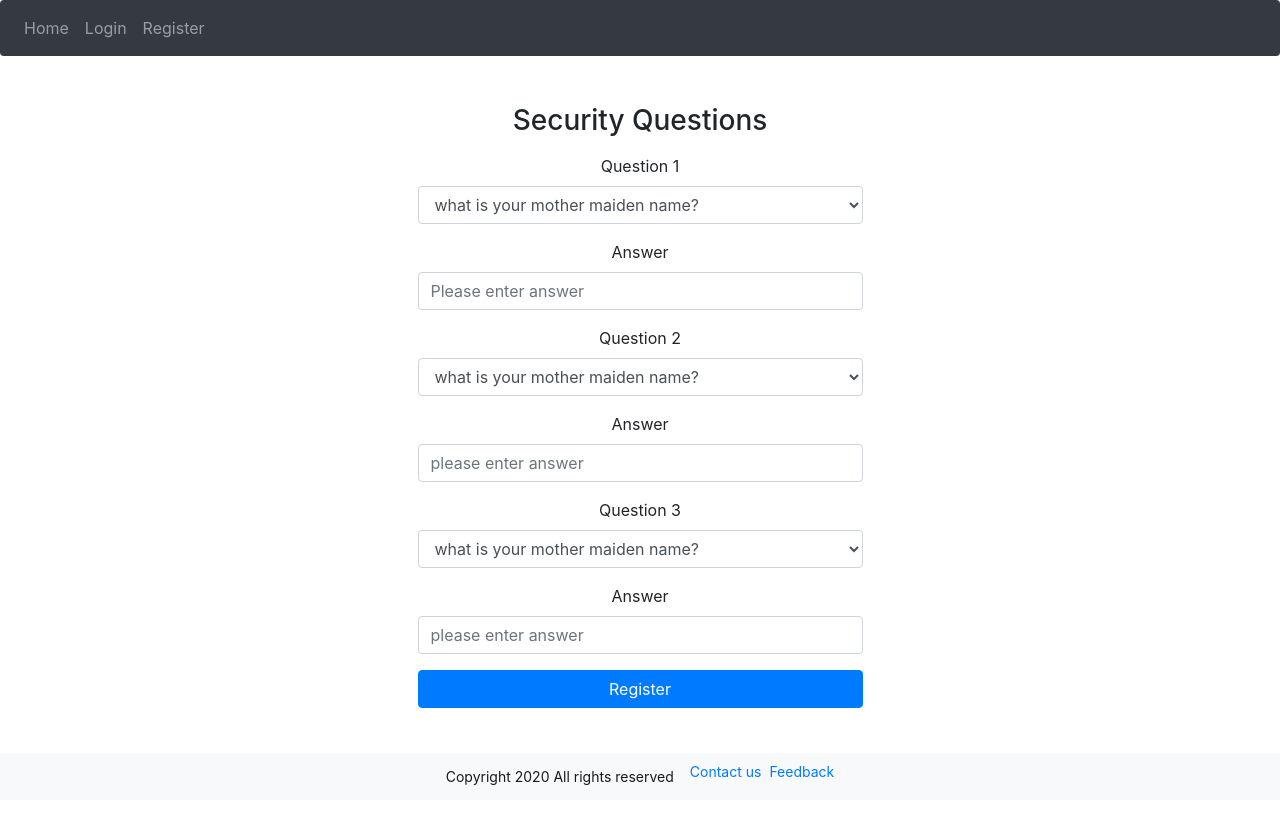
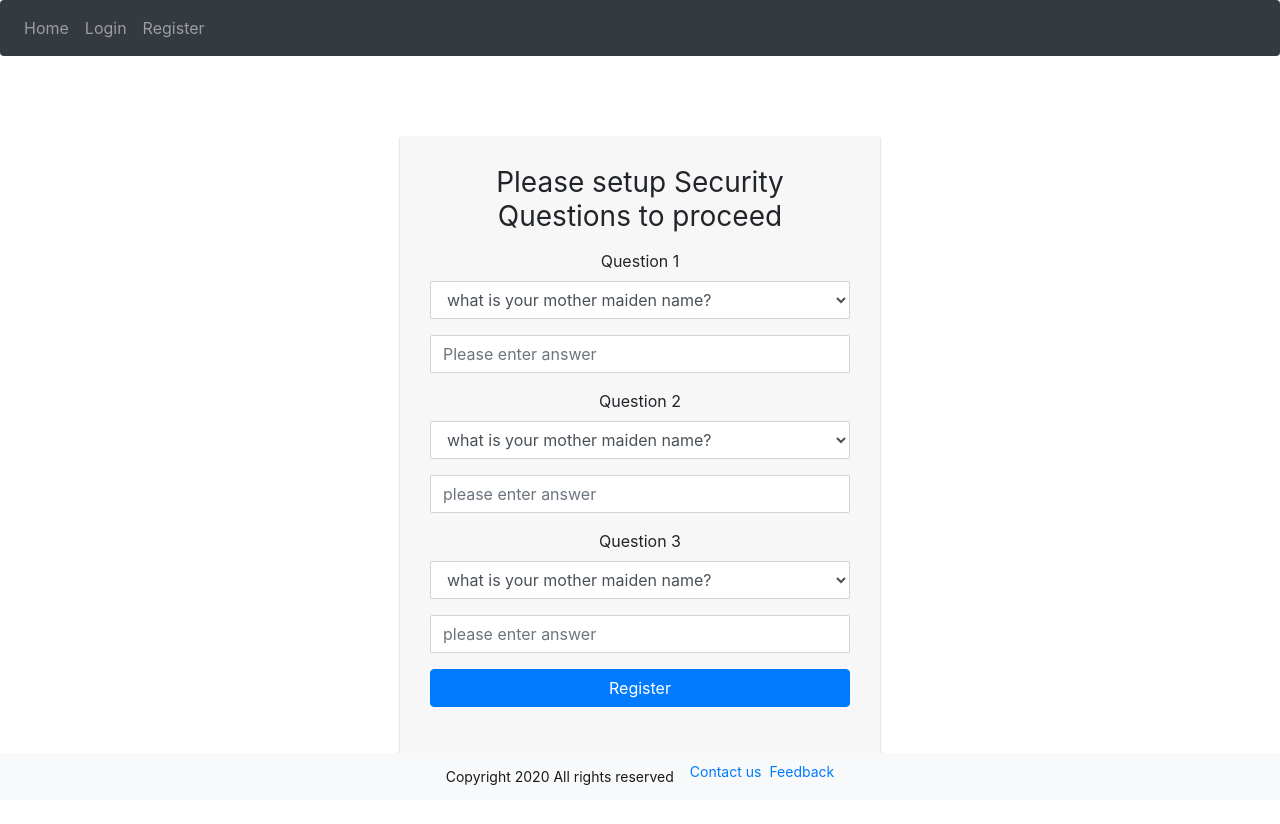
Before and after one commit to Ramprasath-Meganathan/CloudPlumbingSystem, a React (Create React App) app: page /securityquestions in a window 1280 px wide. Shown: the top 824 px of the page. Before the commit the page ends 800 px from the top, so only its background shows below. Built offline with nearby package versions, Linux system fonts and the light colour scheme.

Commit message:
designed securityquestions page and performed validations on it

```diff
--- a/src/App.css
+++ b/src/App.css
@@ -53,31 +53,27 @@
   align-items: center;
 }
 
-.register {
+.paneldesign {
   width: 480px;
   margin: 80px auto;
 }
-.register form {
+.paneldesign form {
   margin-bottom: 15px;
   background: #f7f7f7;
   box-shadow: 0px 2px 2px rgba(0, 0, 0, 0.3);
   padding: 30px;
 }
-
-.login {
-  width: 480px;
-  margin: 80px auto;
+.paneldesign h2 {
+  margin: 0 0 20px;
 }
-.login form {
-  margin-bottom: 15px;
-  background: #f7f7f7;
-  box-shadow: 0px 2px 2px rgba(0, 0, 0, 0.3);
-  padding: 30px;
+.form-control, .button {
+  min-height: 38px;
+  border-radius: 2px;
 }
 
 @media all and (max-width:480px)
 {
-  .feedback {
+  .paneldesign {
     width: 330px;
     margin: 55px auto;
   }
@@ -91,9 +87,13 @@
     font-size: 10pt;
   }
 
-  .login > p > p{
-    color:red;
-    font-size: 10pt;
-  }
+
 
 }
+.paneldesign > p > p{
+  color:red;
+  font-size: 10pt;
+}
+.footerStyle{
+  font-size:10px
+}
--- a/src/Components/Footer.js
+++ b/src/Components/Footer.js
@@ -6,8 +6,8 @@ class Footer extends Component
 render()
 {
     return(
-<nav class="navbar fixed-bottom navbar-light bg-light rowCenter">
-<div class="row">
+<nav className="navbar fixed-bottom navbar-light bg-light rowCenter">
+<div className="row">
   <a className="navbar-brand d-flex justify-content-center" href="#" style={footerStyle}>Copyright 2020 All rights reserved</a>
   <a href="/notfound" className="navbar-primary d-flex justify-content-center" style={footerStyle}>Contact us </a>
   <span className="px-1"/>
--- a/src/Components/Login.js
+++ b/src/Components/Login.js
@@ -48,7 +48,7 @@ class Login extends Component {
     render() {
         const { errors } = this.state;
         return (
-                    <div className="login">
+                    <div className="paneldesign">
                         <form noValidate onSubmit={this.onSubmit}>
                             <h2 className="h3 mb-3 font-weight-normal text-center">
                                 Please sign in
--- a/src/Components/Navbar.js
+++ b/src/Components/Navbar.js
@@ -48,7 +48,7 @@ class Navbar extends Component {
                     aria-controls="navbar1"
                     aria-expanded="false"
                     aria-label="Toggle navigation">
-                    <span className="navbar-toggle-icon"></span>
+                    <span className="navbar-toggler-icon"></span>
                 </button>
                 <div className="collapse navbar-collapse justify-content md-center"
                     id="navbar1">
--- a/src/Components/SecurityQuestions.js
+++ b/src/Components/SecurityQuestions.js
@@ -3,34 +3,48 @@ import { getUserDetails } from './UserFunctions'
 
 class SecurityQuestions extends Component {
 
-    constructor() {
-        super()
+    constructor(props) {
+        super(props)
         this.state = {
-            questions:[],
+            questions: [],
+            securityqa: [],
+            'question1': 'what is your mother maiden name?',
             'answer1': '',
+            'question2': 'what is your mother maiden name?',
             'answer2': '',
+            'question3': 'what is your mother maiden name?',
             'answer3': '',
-            role: 'student',
             errors: []
         }
         this.onChange = this.onChange.bind(this)
-        // this.onSubmit = this.onSubmit.bind(this)
+        this.onSubmit = this.onSubmit.bind(this)
 
     }
     onChange(e) {
         this.setState({ [e.target.name]: e.target.value })
     }
+
+    onSubmit(e) {
+        e.preventDefault()
+        const errors = validate(this.state)
+        if (errors.length > 0) {
+            this.setState({ errors });
+            setTimeout(() => { this.setState({ errors: [] }) }, 3000);
+        }
+        else {
+            console.log('user registered')
+        }
+    }
     componentDidMount() {
         this.setState({
             questions: [
-                {id: 'question1', name: 'what is your mother maiden name?'},
-                {id: 'question2', name: 'what is the name of your first pet?'},
-                {id: 'question3', name: 'what is the name of the place you like?'},
-                {id: 'question3', name: 'In what town or city was your first full time job?'},
-                {id: 'question3', name: 'What primary school did you attend?'},
+                { id: 'option1', name: 'what is your mother maiden name?' },
+                { id: 'option2', name: 'what is the name of your first pet?' },
+                { id: 'option3', name: 'what is the name of the place you like?' },
+                { id: 'option4', name: 'In what town or city was your first full time job?' },
+                { id: 'option5', name: 'What primary school did you attend?' },
             ]
         });
-
     }
 
     render() {
@@ -40,30 +54,22 @@ class SecurityQuestions extends Component {
         let questionsList = questions.length > 0
             && questions.map((item, i) => {
                 return (
-			<option key={i} value={item.id}>{item.name}</option>
+                    <option key={i} value={item.name}>{item.name}</option>
                 )
             }, this);
         return (
-            <div className="container">
-                <div className="row">
-                    <div className="col-md-5 mt-5 mx-auto">
+            <div className="paneldesign">
                 <form noValidate onSubmit={this.onSubmit}>
-                            <h1 className="h3 mb-3 front-weight-normal">
-                                Security Questions
-                        </h1>
+                    <h3 className="h3 mb-3 font-weight-normal">
+                        Please setup Security Questions to proceed
+                        </h3>
                     <div className="form-group">
                         <label>Question 1</label>
-                                <select className="form-control">
+                        <select className="form-control" defaultValue={this.state.question1}
+                            value={this.state.question1} onChange={this.onChange} name="question1">
                             {questionsList}</select>
-                                {/* <select defaultValue={this.state.role} onChange={this.onChange} className="form-control">
-                                    <option value="aws">student</option>
-                                    <option value="staff">staff</option>
-                                </select> */}
-                                {/* {errors.role &&
-                                    <span className='error'>{errors.role}</span>} */}
                     </div>
                     <div className="form-group">
-                                <label htmlFor="answer1">Answer</label>
                         <input type="text" className="form-control"
                             name="answer1"
                             placeholder="Please enter answer"
@@ -72,28 +78,28 @@ class SecurityQuestions extends Component {
                     </div>
                     <div className="form-group">
                         <label>Question 2</label>
-                                <select className="form-control">
+                        <select className="form-control" defaultValue={this.state.question2}
+                            value={this.state.question2} onChange={this.onChange} name="question2">
                             {questionsList}</select>
                     </div>
                     <div className="form-group">
-                                <label htmlFor="confirmpassword">Answer</label>
-                                <input type="password" className="form-control"
-                                    name="confirmpassword"
+                        <input type="text" className="form-control"
+                            name="answer2"
                             placeholder="please enter answer"
-                                    value={this.state.confirmpassword}
+                            value={this.state.answer2}
                             onChange={this.onChange} />
                     </div>
                     <div className="form-group">
                         <label>Question 3</label>
-                                <select className="form-control">
+                        <select className="form-control" defaultValue={this.state.question3} onChange={this.onChange}
+                            value={this.state.question3} name='question3'>
                             {questionsList}</select>
                     </div>
                     <div className="form-group">
-                                <label htmlFor="confirmpassword">Answer</label>
-                                <input type="password" className="form-control"
-                                    name="confirmpassword"
+                        <input type="text" className="form-control"
+                            name="answer3"
                             placeholder="please enter answer"
-                                    value={this.state.confirmpassword}
+                            value={this.state.answer3}
                             onChange={this.onChange} />
                     </div>
                     <button type="submit"
@@ -106,12 +112,22 @@ class SecurityQuestions extends Component {
                     ))}
                 </form>
             </div>
-                </div>
-            </div>
         )
+    }
 }
 
 
+const validate = (state) => {
+    const errors = [];
+    if ((state.question1 === state.question2 || state.question1 === state.question3)
+        || (state.question2 === state.question1 || state.question2 === state.question3)) {
+        errors.push('please select different questions')
+    }
+    if (state.answer1.length === 0 || state.answer2.length == 0 || state.answer3.length == 0) {
+        errors.push('Please answer all the questions')
+    }
+
+    return errors;
 }
 
 
```
Also changed, not shown: src/Components/Register.js (+18 -15 lines). Lines whose indentation alone changed are shown as unchanged.
